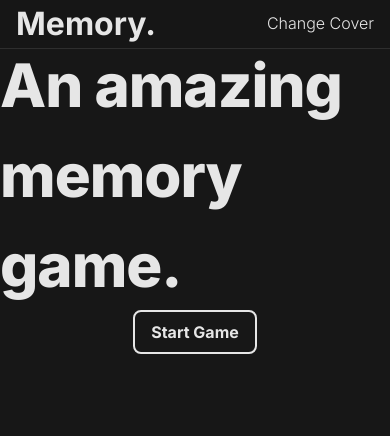
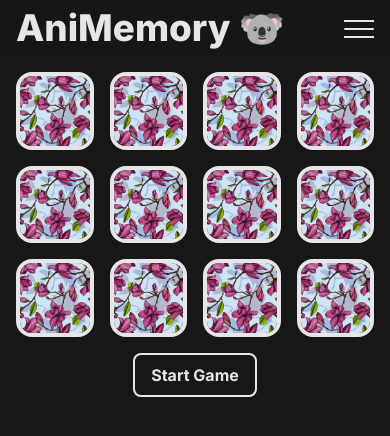
Before and after one commit to MatildaMared/react-memory, a React (Vite) app: page / in a window 390 px wide. Shown: the top 436 px of the page. Built offline with nearby package versions, Linux system fonts and the light colour scheme; grey boxes are pictures that could not be loaded.

Commit message:
add hamburger menu

```diff
--- a/index.html
+++ b/index.html
@@ -14,6 +14,7 @@
 	</head>
 	<body>
 		<div id="root"></div>
+		<div id="modal"></div>
 		<script type="module" src="/src/main.jsx"></script>
 	</body>
 </html>
--- a/src/App.jsx
+++ b/src/App.jsx
@@ -20,14 +20,15 @@ function App() {
 
 	useEffect(() => {
 		if (firstChoice && secondChoice) {
-			console.log("You have chosen two cards");
 			compareCards();
 		}
 	}, [firstChoice, secondChoice]);
 
+	useEffect(() => {
+		startNewGame();
+	}, []);
+
 	function startNewGame() {
-		console.log("Starting new game... 🎮");
-		// Create array of cards and shuffle the order of the cards so it's randomized
 		const shuffledCards = [...cardImages, ...cardImages]
 			.sort(() => Math.random() - 0.5)
 			.map((card) => ({ ...card, id: Math.random() }));
@@ -46,8 +47,11 @@ function App() {
 	}
 
 	function compareCards() {
+		updateContext({
+			disabled: true,
+		});
+
 		if (firstChoice.src === secondChoice.src) {
-			console.log("It's a match! 👑 Good work!");
 			updateContext({
 				cards: cards.map((card) => {
 					if (card.src === firstChoice.src) {
@@ -57,12 +61,14 @@ function App() {
 					}
 				}),
 			});
+			resetCards();
 		} else {
-			console.log("Not a match this time... 😵‍💫");
+			setTimeout(() => {
+				resetCards();
+			}, 1000);
 		}
-		setTimeout(() => {
-			resetCards();
-		}, 1000);
+
+		updateContext();
 	}
 
 	function resetCards() {
@@ -70,6 +76,7 @@ function App() {
 			firstChoice: null,
 			secondChoice: null,
 			turns: turns + 1,
+			disabled: false,
 		});
 	}
 
@@ -77,11 +84,10 @@ function App() {
 		<>
 			<Header />
 			<Wrapper>
-				<Heading>An amazing memory game.</Heading>
-				<Button onClick={startNewGame}>Start Game</Button>
 				{cards.length > 0 && (
 					<CardGrid handleChoice={handleChoice} cards={cards} />
 				)}
+				<Button onClick={startNewGame}>Start Game</Button>
 			</Wrapper>
 		</>
 	);
--- a/src/components/Button.jsx
+++ b/src/components/Button.jsx
@@ -15,6 +15,7 @@ const Wrapper = styled.button`
 	font-size: 1rem;
 	padding: 8px 16px;
 	border-radius: 8px;
+	margin-top: 16px;
 
 	&:hover {
 		background-color: mediumpurple;
--- a/src/components/Card.jsx
+++ b/src/components/Card.jsx
@@ -5,30 +5,23 @@ import { Context } from "../context/Context";
 function Card({ card, handleChoice, flipped }) {
 	const [context, setContext] = useContext(Context);
 	const handleClick = () => {
+		if (context.disabled === true) return;
 		handleChoice(card);
 	};
 
 	return (
 		<CardWrapper>
-			<CardVariants>
-				<CardFront
-					className={flipped ? "flipped" : ""}
-					src={card.src}
-					alt="card front"
-				/>
-				<CardBack
-					onClick={handleClick}
-					src={context.coverSrc}
-					alt="card back"
-				/>
-			</CardVariants>
+			<CardFront
+				className={flipped ? "flipped" : ""}
+				src={card.src}
+				alt="card front"
+			/>
+			<CardBack onClick={handleClick} src={context.coverSrc} alt="card back" />
 		</CardWrapper>
 	);
 }
 
-const CardWrapper = styled.div``;
-
-const CardVariants = styled.div`
+const CardWrapper = styled.div`
 	position: relative;
 	& img {
 		width: 100%;
--- a/src/components/CardGrid.jsx
+++ b/src/components/CardGrid.jsx
@@ -29,6 +29,7 @@ const Wrapper = styled.section`
 	display: grid;
 	grid-template-columns: repeat(4, 1fr);
 	grid-gap: 16px;
+	padding: 0 16px;
 `;
 
 export default CardGrid;
--- a/src/components/Header.jsx
+++ b/src/components/Header.jsx
@@ -1,57 +1,116 @@
 import React, { useState } from "react";
 import styled from "styled-components";
 import CoverPicker from "./CoverPicker";
-import Modal from "./Modal";
+import Menu from "./Menu";
 
 function Header() {
-	const [displayCoverPicker, setDisplayCoverPicker] = useState(false);
+	const [showMenu, setShowMenu] = useState(false);
 
-	function toggleDisplayCoverPicker() {
-		setDisplayCoverPicker(!displayCoverPicker);
+	function clickHandler() {
+		setShowMenu(!showMenu);
 	}
 
 	return (
-		<>
-			<Wrapper>
-				<h1>Memory.</h1>
-				<nav>
-					<List>
-						<Item onClick={toggleDisplayCoverPicker}>Change Cover</Item>
-					</List>
-				</nav>
-			</Wrapper>
-			<Modal
-				show={displayCoverPicker}
-				onClose={() => {
-					setDisplayCoverPicker(false);
-				}}
-			>
-				<CoverPicker />
-			</Modal>
-		</>
+		<Wrapper>
+			<HeaderContent>
+				<Heading>AniMemory 🐨</Heading>
+				<MenuToggler onClick={clickHandler}>
+					<HamburgerIcon className={showMenu ? "show-cross" : ""} />
+				</MenuToggler>
+			</HeaderContent>
+			<Menu show={showMenu} />
+		</Wrapper>
 	);
 }
 
 const Wrapper = styled.header`
-	border-bottom: 1px solid hsla(0, 0%, 100%, 0.1);
+	z-index: 10;
 	width: 100%;
 	position: fixed;
 	top: 0;
 	left: 0;
 	background-color: hsla(0, 0%, 9%, 0.8);
-	display: flex;
-	justify-content: space-between;
-	align-items: center;
 	padding: 0 16px;
 	vertical-align: baseline;
 `;
 
-const List = styled.ul`
-	list-style-type: none;
+const HeaderContent = styled.div`
+	display: flex;
+	justify-content: space-between;
+	align-items: flex-start;
+`;
+
+const Heading = styled.h1`
+	font-weight: 800;
+	font-size: 2.3rem;
+`;
+
+const MenuToggler = styled.div`
+	margin-top: 12px;
 	display: inline-block;
-	margin: 0;
-	padding: 0;
+	width: 30px;
+	height: 30px;
+	cursor: pointer;
 `;
+
+const HamburgerIcon = styled.span`
+	background-color: var(--color-light);
+	display: inline-block;
+	width: 30px;
+	height: 2px;
+	transition: all 0.4s;
+	border-radius: 4px;
+	position: relative;
+
+	&::before {
+		content: "";
+		width: 30px;
+		height: 2px;
+		position: absolute;
+		background-color: var(--color-light);
+		top: 8px;
+	}
+
+	&::after {
+		content: "";
+		width: 30px;
+		height: 2px;
+		position: absolute;
+		background-color: var(--color-light);
+		bottom: 8px;
+	}
+
+	&.show-cross {
+		transform: rotate(135deg);
+
+		&::before,
+		&::after {
+			top: 0;
+			transform: rotate(90deg);
+			border-radius: 4px;
+			}
+		}
+	}
+`;
+
+// const MenuCheckbox = styled.input`
+// 	display: none;
+
+// 	&:checked + ${MenuLabel} > ${Hamburger} {
+// 	transform: rotate(135deg);
+
+// 	&::before,
+// 	&::after {
+// 		top: 0;
+// 		transform: rotate(90deg);
+// 		border-radius: 4px;
+// 	}
+// }
+
+// 	&:checked ~ ${List} {
+// 		transform: scaleY(1);
+// 	}
+// `;
 
 const Item = styled.li`
 	color: inherit;
--- /dev/null
+++ b/src/components/Menu.jsx
@@ -0,0 +1,64 @@
+import React, { useState } from "react";
+import Modal from "./Modal";
+import CoverPicker from "./CoverPicker";
+import styled from "styled-components";
+
+function Menu({ show }) {
+	const [displayCoverPicker, setDisplayCoverPicker] = useState(false);
+
+	function toggleDisplayCoverPicker() {
+		setDisplayCoverPicker(!displayCoverPicker);
+	}
+
+	return (
+		<>
+			<MenuContent className={show ? "show" : ""}>
+				<List>
+					<Item onClick={toggleDisplayCoverPicker}>Change Cover</Item>
+					<Item onClick={toggleDisplayCoverPicker}>Change Cover</Item>
+					<Item onClick={toggleDisplayCoverPicker}>Change Cover</Item>
+				</List>
+			</MenuContent>
+			<Modal
+				show={displayCoverPicker}
+				onClose={() => {
+					setDisplayCoverPicker(false);
+				}}
+			>
+				<CoverPicker />
+			</Modal>
+		</>
+	);
+}
+
+const MenuContent = styled.nav`
+	transition: all 0.5s;
+	transform-origin: top;
+	transform: scale(1, 0);
+	background-color: hsla(0, 0%, 9%, 0.8);
+	position: absolute;
+	width: 100%;
+
+	&.show {
+		transform: scale(1, 1);
+	}
+`;
+
+const List = styled.ul`
+	list-style-type: none;
+	display: inline-block;
+	margin: 0;
+	padding: 0;
+`;
+
+const Item = styled.li`
+	color: inherit;
+	border-bottom: 2px solid transparent;
+	text-decoration: none;
+	cursor: pointer;
+
+	&:hover {
+		border-bottom: 2px solid var(--color-light);
+	}
+`;
+export default Menu;
--- a/src/components/Modal.jsx
+++ b/src/components/Modal.jsx
@@ -1,5 +1,7 @@
 import React, { useEffect } from "react";
+import { createPortal } from "react-dom";
 import styled from "styled-components";
+import Button from "./Button";
 
 function Modal(props) {
 	if (!props.show) return null;
@@ -17,7 +19,7 @@ function Modal(props) {
 		};
 	}, []);
 
-	return (
+	return createPortal(
 		<Overlay onClick={props.onClose}>
 			<ModalWrapper
 				onClick={(e) => {
@@ -25,14 +27,15 @@ function Modal(props) {
 				}}
 			>
 				{props.children}
-				<button onClick={props.onClose}>Close</button>
+				<Button onClick={props.onClose}>Close</Button>
 			</ModalWrapper>
-		</Overlay>
+		</Overlay>,
+		document.getElementById("modal")
 	);
 }
 
 const Overlay = styled.div`
-	z-index: 4;
+	z-index: 10000;
 	position: fixed;
 	top: 0;
 	left: 0;
--- a/src/context/Context.jsx
+++ b/src/context/Context.jsx
@@ -9,6 +9,7 @@ export const ContextProvider = ({ children }) => {
 		coverSrc: "/img/cover-1.jpeg",
 		firstChoice: null,
 		secondChoice: null,
+		disabled: false,
 	});
 
 	function updateContext(updates) {
```
